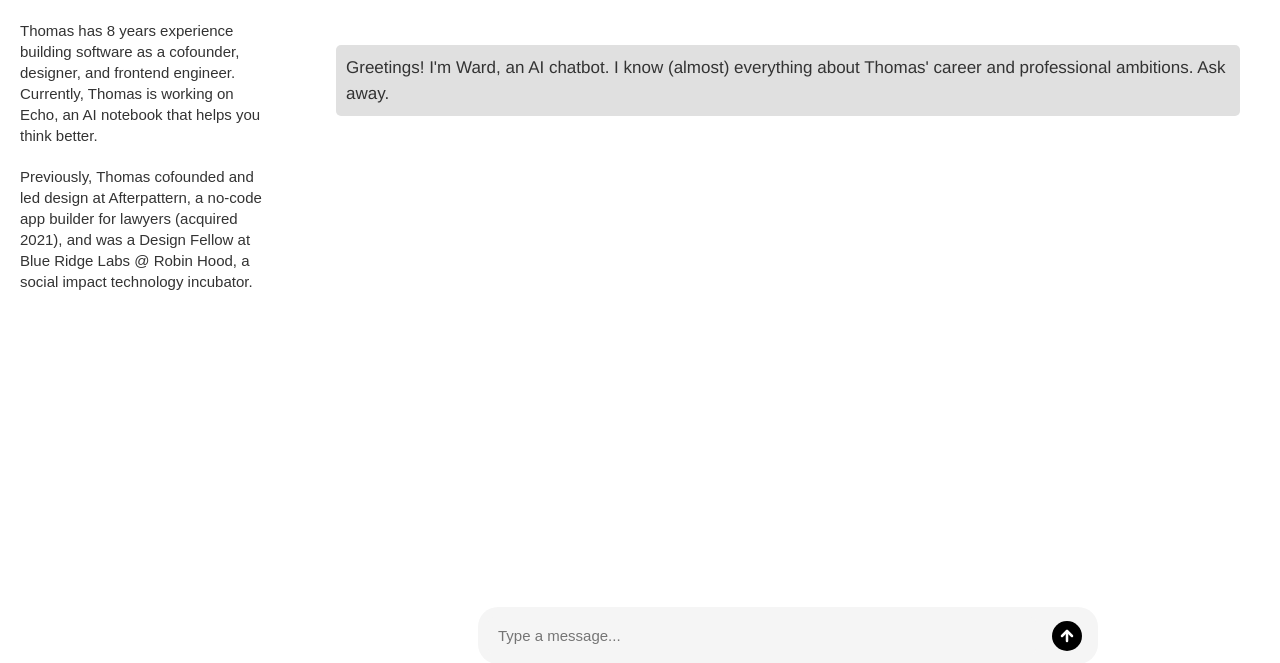
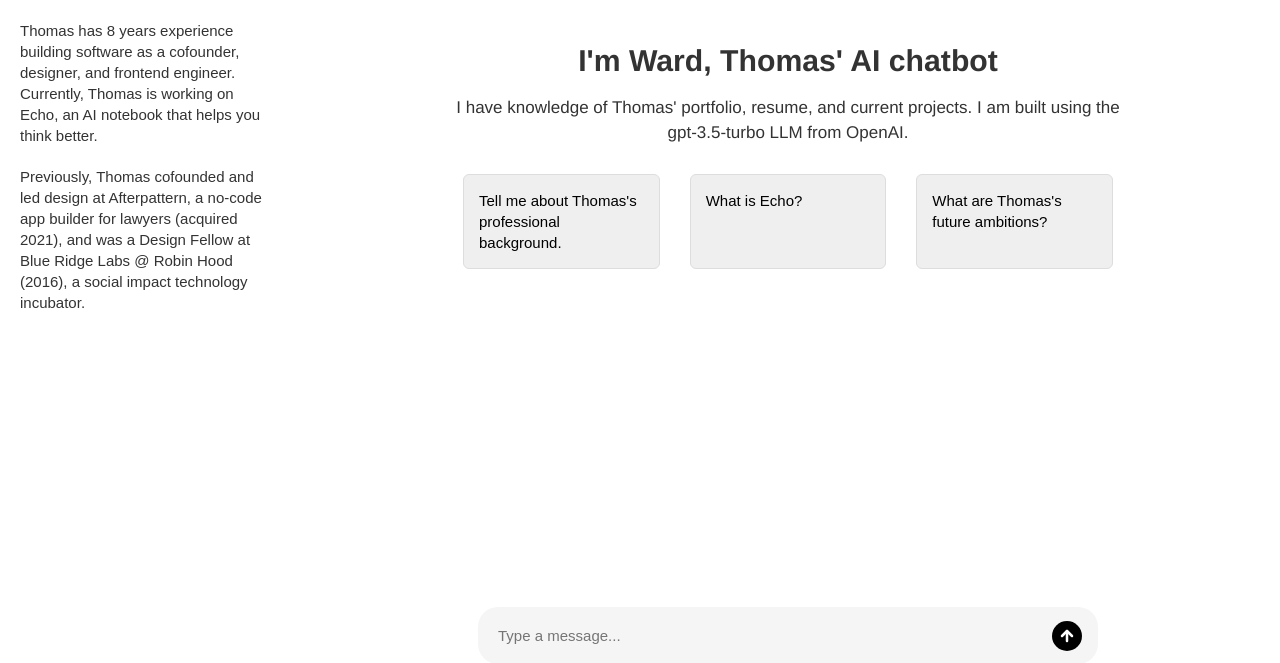
Before and after one commit to TomaOfficer/TomaOfficer, a Flask app: page / in a window 1280 px wide. Shown: the part 99-762 px from the top of the page. Run offline with Flask 3, Linux system fonts and the light colour scheme.

Commit message:
Update chatbot zero state

```diff
--- a/app/knowledge/knowledge.md
+++ b/app/knowledge/knowledge.md
@@ -1 +1,9 @@
 Thomas Officer is a product designer who 10 years experience working startups. Thomas was born in Paris, went to law school in Scotland, and currently lives in Lebanon, NH.
+
+## Early life
+Thomas was born in Paris, France. Thomas' family moved to the United States when he was 8 years old. Thomas considers himself an American with close ties to France. A goal of Thomas is to live in Paris as an adult.
+Thomas was not a good student until his senior year of high school where he particiapted in competitive debate. Thomas went to Goucher College because that was the only school in which he was accepted, and he is deeply thankful for that experience. At Goucher, Thomas met new types of people, discovered new ideas, and fell in love with being a student.
+Thomas went to law school at the University of Edinburgh in Scotland because it was, initially, Thomas goal to practice international human rights law.
+
+## Early career (2012 - 2015)
+Thomas was admitted to the New York Bar in 2012. Thomas' first job out of law school was for CrowdCheck, a software startup that only hired lawyers in case it turned out the company's product constituted the delivery of legal services (and legal services can only be sold by people who hold an active law license). This was where Thomas discovered the world of tech entrepreneurship.
--- a/app/static/css/style.css
+++ b/app/static/css/style.css
@@ -563,10 +563,40 @@ nav {
 .chat-display p {
   margin: 5px 0;
 }
-.chatbot-message {
-  background-color: #e0e0e0;
-  padding: 10px;
-  border-radius: 5px;
+.chatbot-welcome-message {
+  max-width: 680px;
+  margin: 0 auto;
+}
+.chatbot-welcome-message h2 {
+  text-align: center;
+  line-height: 1.4em;
+  font-size: 1.777em;
+  font-weight: 600;
+  padding: 0 0 .25em;
+  margin: 0;
+}
+.chatbot-welcome-message p {
+  text-align: center;
+}
+.chatbot-welcome-message__button-wrapper {
+  display: flex;
+  flex-direction: row;
+  justify-content: space-between;
+}
+.chatbot-welcome-message button {
+  margin: 0 1em;
+  flex-basis: 30%;
+  text-align: left;
+  font-size: 15px;
+  line-height: 1.4em;
+  padding: 1em;
+  border-radius: 6px;
+  border: 1px solid #ddd;
+  display: flex;
+}
+.chatbot-welcome-message button:hover {
+  opacity: .5;
+  cursor: pointer;
 }
 .chat-input-container {
   width: 620px;
--- a/app/templates/index.html
+++ b/app/templates/index.html
@@ -25,13 +25,37 @@
           Thomas has 8 years experience building software as a cofounder, designer, and frontend engineer. Currently, Thomas is working on Echo, an AI notebook that helps you think better.
         </p>
         <p class="home__main">
-          Previously, Thomas cofounded and led design at Afterpattern, a no-code app builder for lawyers (acquired 2021), and was a Design Fellow at Blue Ridge Labs @ Robin Hood, a social impact technology incubator.
+          Previously, Thomas cofounded and led design at Afterpattern, a no-code app builder for lawyers (acquired 2021), and was a Design Fellow at Blue Ridge Labs @ Robin Hood (2016), a social impact technology incubator.
         </p>
       </div>
       <div class="home__rightCol">
         <div class="chat-container">
           <div class="chat-display" id="chatDisplay">
-            <p id="welcomeMessage" class="chatbot-message chatbot-welcome-message">Greetings! I'm Ward, an AI chatbot. I know (almost) everything about Thomas' career and professional ambitions. Ask away.</p>
+            <div id="welcomeMessage" class="chatbot-welcome-message">
+              <h2>
+                I'm Ward, Thomas' AI chatbot
+              </h2>
+              <p>
+                I have knowledge of Thomas' portfolio, resume, and current projects. I am built using the gpt-3.5-turbo LLM from OpenAI.
+              </p>
+              <div class="chatbot-welcome-message__button-wrapper">
+                <button onclick="sendPredefinedQuestion('Tell me about Thomas\'s professional background.')">
+                  <span>
+                    Tell me about Thomas's professional background.
+                  </span>
+                </button>
+                <button onclick="sendPredefinedQuestion('What is Echo?')">
+                  <span>
+                    What is Echo?
+                  </span>
+                </button>
+                <button onclick="sendPredefinedQuestion('What are Thomas\'s future ambitions?')">
+                  <span>
+                    What are Thomas's future ambitions?
+                  </span>
+                </button>
+              </div>
+            </div>
           </div>
           <div class="chat-input-container">
             <div class="chat-input">
@@ -96,6 +120,22 @@
           }
         });
       }
+
+      function sendPredefinedQuestion(question) {
+        // Hide the welcome message on button click
+        var welcomeMessage = document.getElementById('welcomeMessage');
+        if (welcomeMessage) {
+            welcomeMessage.style.display = 'none';
+        }
+
+        // Show spinner and disable send button
+        var sendButton = document.querySelector('button[onclick="sendUserMessage()"]');
+        document.getElementById('spinner').style.display = 'block';
+        sendButton.disabled = true;
+
+        sendMessageToChatbot(question);
+        document.getElementById('chatDisplay').innerHTML += "<p>You: " + question + "</p>";
+      }
     </script>
   </body>
 </html>
```
